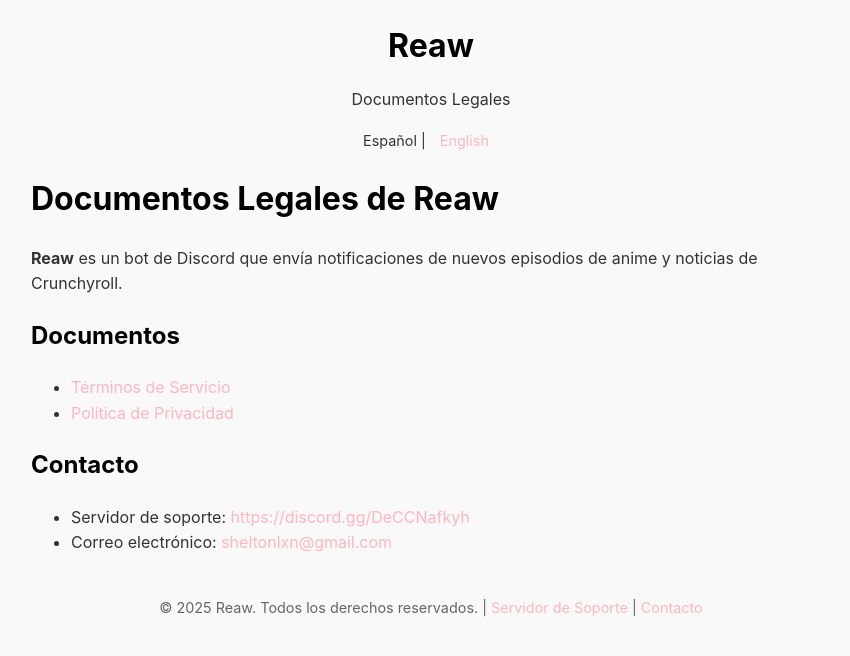
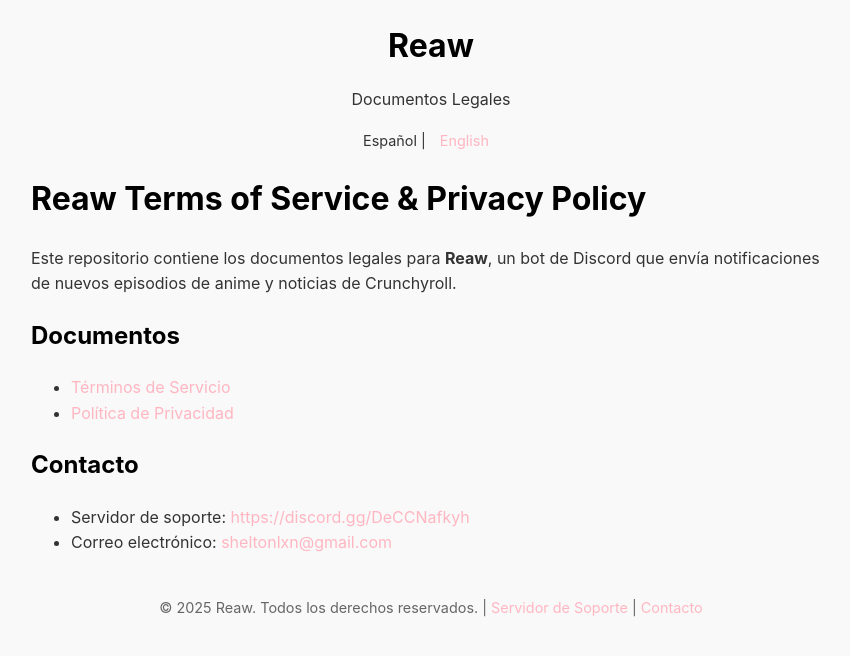
Before and after one commit to sheltonalixon/Reaw-Terms-of-Service-Privacy-Policy, a Jekyll site: the page built from index.md, in a window 1280 px wide. Shown: the top 656 px of the page, without its empty margins (209-1059 px from the left). Built offline with Jekyll 4.4.1, drawn with Linux system fonts in a browser that asks for light colours; our own code applies the rules of GitHub Pages for plain Markdown files.

Commit message:
index.md

```diff
--- a/index.md
+++ b/index.md
@@ -1,12 +1,11 @@
 ---
 layout: default
-title: Documentos Legales de Reaw
 lang: es
 permalink: /
 ---
-# Documentos Legales de Reaw
+# Reaw Terms of Service & Privacy Policy
 
-**Reaw** es un bot de Discord que envía notificaciones de nuevos episodios de anime y noticias de Crunchyroll.
+Este repositorio contiene los documentos legales para **Reaw**, un bot de Discord que envía notificaciones de nuevos episodios de anime y noticias de Crunchyroll.
 
 ## Documentos
 - [Términos de Servicio](/Reaw-Terms-of-Service-and-Privacy-Policy/terms-of-service.es)
```
